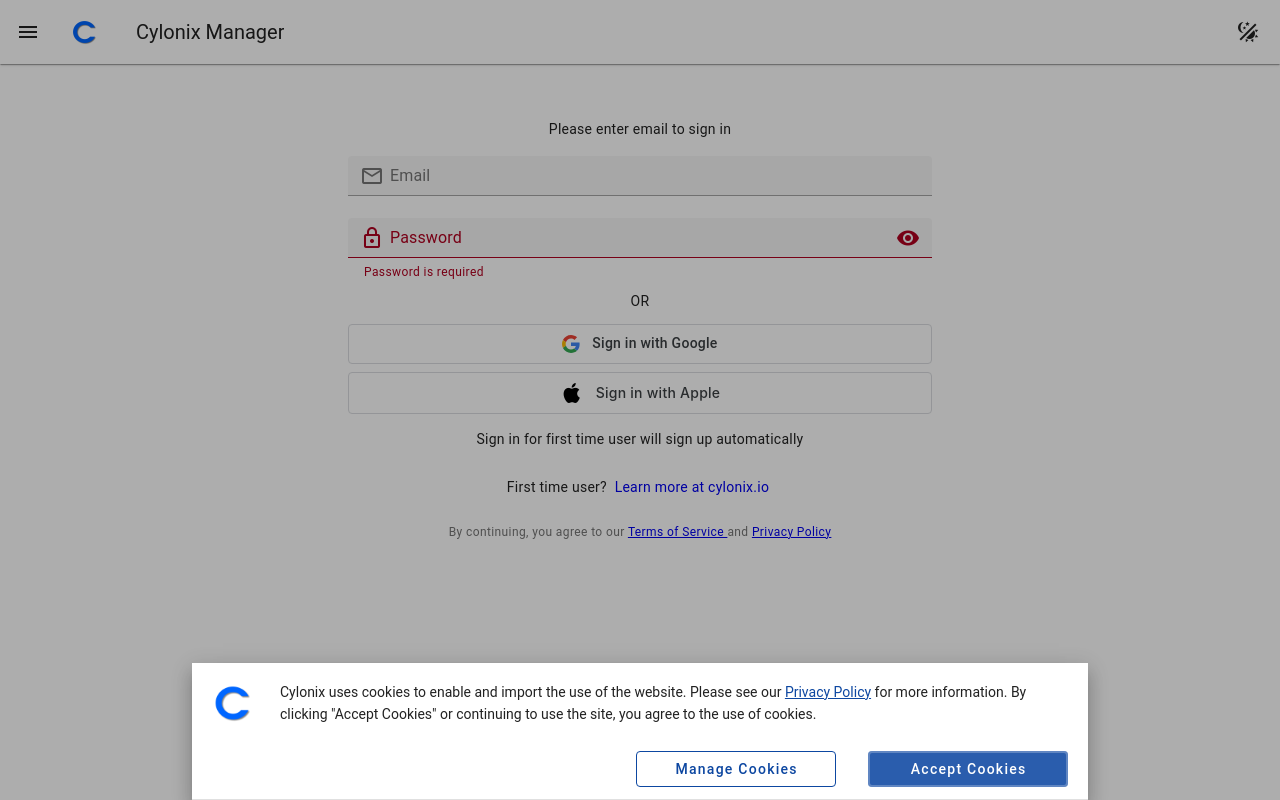
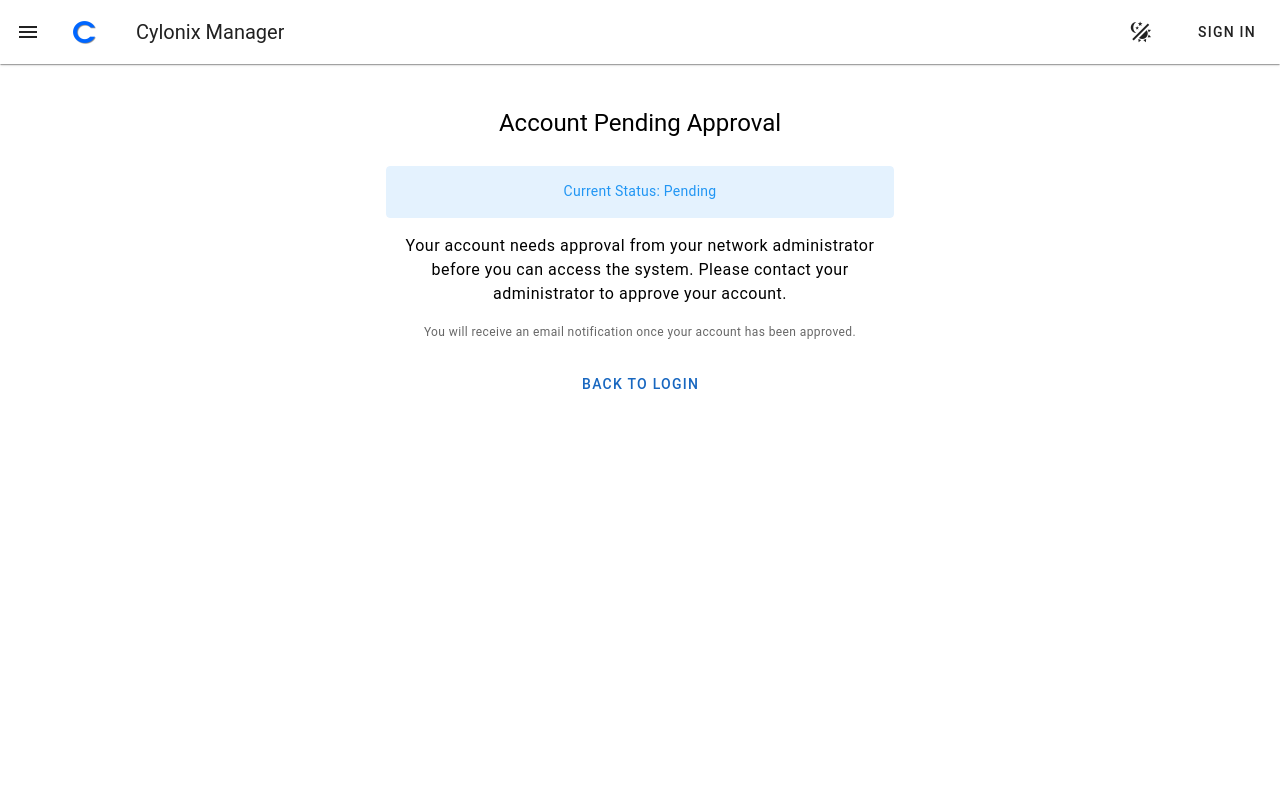
Before and after one commit to cylonix/cylonix-manager-ui, a Vue app: page /303/login/approval in a window 1280 px wide. Before the commit this address led to /login. Built offline with nearby package versions, Linux system fonts and the light colour scheme; no server answers.

Commit message:
303 status code support

```diff
--- a/components.d.ts
+++ b/components.d.ts
@@ -68,7 +68,9 @@
     Labels: typeof import('./src/components/Labels.vue')['default']
     LineChartCard: typeof import('./src/components/charts/LineChartCard.vue')['default']
     Login: typeof import('./src/components/Login.vue')['default']
+    LoginApproval: typeof import('./src/components/logins/LoginApproval.vue')['default']
     LoginChips: typeof import('./src/components/users/LoginChips.vue')['default']
+    LoginError: typeof import('./src/components/logins/LoginError.vue')['default']
     LogoutButton: typeof import('./src/components/buttons/LogoutButton.vue')['default']
     MainDrawer: typeof import('./src/components/drawers/MainDrawer.vue')['default']
     MeshVpnModeSelect: typeof import('./src/components/selects/MeshVpnModeSelect.vue')['default']
--- /dev/null
+++ b/src/components/logins/LoginApproval.vue
@@ -0,0 +1,48 @@
+<script setup lang="ts">
+defineProps<{
+  approvalState?: string
+}>()
+</script>
+
+<template>
+  <v-container>
+    <v-row justify="center" align="center">
+      <v-col cols="12" sm="8" md="6">
+        <v-card class="mx-auto pa-4" variant="text">
+          <v-card-title class="text-h5 text-center mb-4">
+            Account Pending Approval
+          </v-card-title>
+
+          <v-card-text class="text-center">
+            <v-alert
+              color="info"
+              variant="tonal"
+              class="mb-4"
+            >
+              Current Status: {{ approvalState || 'Pending' }}
+            </v-alert>
+
+            <p class="text-body-1 mb-4">
+              Your account needs approval from your network administrator before you can access the system.
+              Please contact your administrator to approve your account.
+            </p>
+
+            <p class="text-caption text-medium-emphasis">
+              You will receive an email notification once your account has been approved.
+            </p>
+          </v-card-text>
+
+          <v-card-actions class="justify-center">
+            <v-btn
+              color="primary"
+              variant="text"
+              to="/login"
+            >
+              Back to Login
+            </v-btn>
+          </v-card-actions>
+        </v-card>
+      </v-col>
+    </v-row>
+  </v-container>
+</template>
--- /dev/null
+++ b/src/components/logins/LoginError.vue
@@ -0,0 +1,32 @@
+<script setup lang="ts">
+defineProps<{
+  error?: string
+}>()
+</script>
+
+<template>
+  <v-container>
+    <v-row justify="center" align="center">
+      <v-col cols="12" sm="8" md="6">
+        <v-card class="mx-auto pa-4" variant="text">
+          <v-card-title class="text-h5 text-center text-error mb-4">
+            Login Error
+          </v-card-title>
+
+          <v-card-text class="text-center">
+            <p class="text-body-1 mb-4">{{ error || 'An unknown error occurred during login' }}</p>
+
+            <v-btn
+              color="primary"
+              variant="text"
+              to="/login"
+              class="mt-4"
+            >
+              Return to Login
+            </v-btn>
+          </v-card-text>
+        </v-card>
+      </v-col>
+    </v-row>
+  </v-container>
+</template>
--- a/src/plugins/router.ts
+++ b/src/plugins/router.ts
@@ -13,6 +13,8 @@
 import DeviceApprovals from '@/components/approvals/DeviceApprovals.vue'
 import Labels from '@/components/Labels.vue'
 import Login from '@/components/Login.vue'
+import LoginApproval from '@/components/logins/LoginApproval.vue'
+import LoginError from '@/components/logins/LoginError.vue'
 import NoService from '@/components/NoService.vue'
 import OauthSuccess from '@/components/logins/OauthSuccess.vue'
 import Policies from '@/components/Policies.vue'
@@ -67,6 +69,22 @@
     component: Login,
     props: (route: any) => ({
       inviteCode: route.query.code,
+    })
+  },
+  {
+    path: '/303/login/approval',
+    name: 'login-approval',
+    component: LoginApproval,
+    props: (route: any) => ({
+      approvalState: route.query.state,
+    })
+  },
+  {
+    path: '/303/login/error',
+    name: 'login-error',
+    component: LoginError,
+    props: (route: any) => ({
+      error: route.query.error,
     })
   },
   { path: '/no-service', component: NoService },
```
